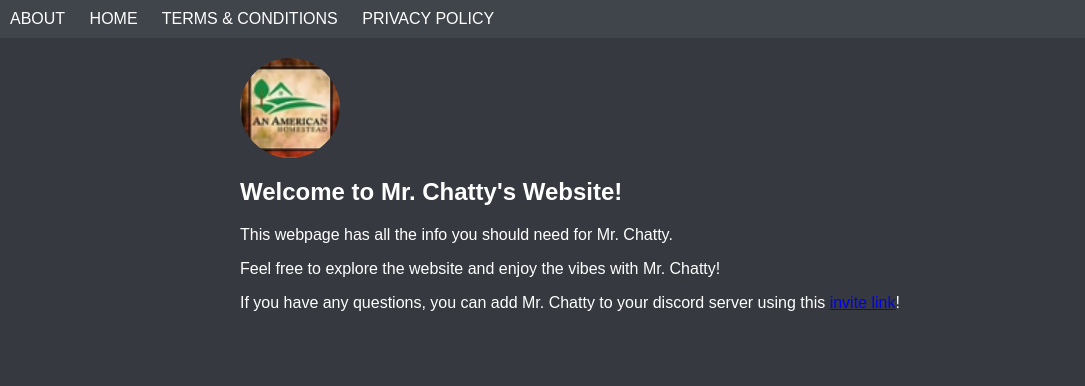
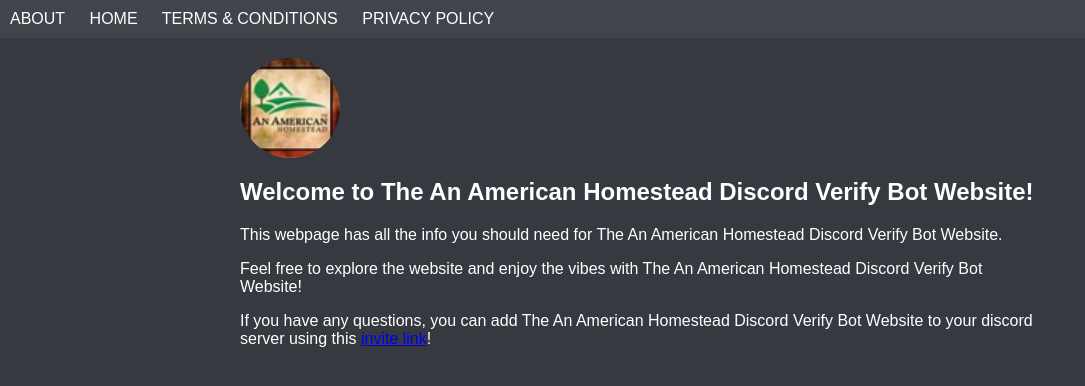
Before and after one commit to ProSureString/aahstos, a plain HTML site: page index.html in a window 1280 px wide. Shown: the whole page, without its empty margins (0-1085 px from the left). Drawn offline with Linux system fonts and the light colour scheme.

Commit message:
edasgtftfh

```diff
--- a/index.html
+++ b/index.html
@@ -67,10 +67,10 @@
     </div>
     <div class="container">
         <div class="discord-logo"></div>
-        <h1>Welcome to Mr. Chatty's Website!</h1>
-        <p>This webpage has all the info you should need for Mr. Chatty.</p>
-        <p>Feel free to explore the website and enjoy the vibes with Mr. Chatty!</p>
-        <p>If you have any questions, you can add Mr. Chatty to your discord server using this <a href="https://discord.com/api/oauth2/authorize?client_id=1057862890226471043&permissions=534791060544&scope=bot%20applications.commands">invite link</a>!</p>
+        <h1>Welcome to The An American Homestead Discord Verify Bot Website!</h1>
+        <p>This webpage has all the info you should need for The An American Homestead Discord Verify Bot Website.</p>
+        <p>Feel free to explore the website and enjoy the vibes with The An American Homestead Discord Verify Bot Website!</p>
+        <p>If you have any questions, you can add The An American Homestead Discord Verify Bot Website to your discord server using this <a href="https://discord.com/api/oauth2/authorize?client_id=1057862890226471043&permissions=534791060544&scope=bot%20applications.commands">invite link</a>!</p>
     </div>
 </body>
 </html>
```
